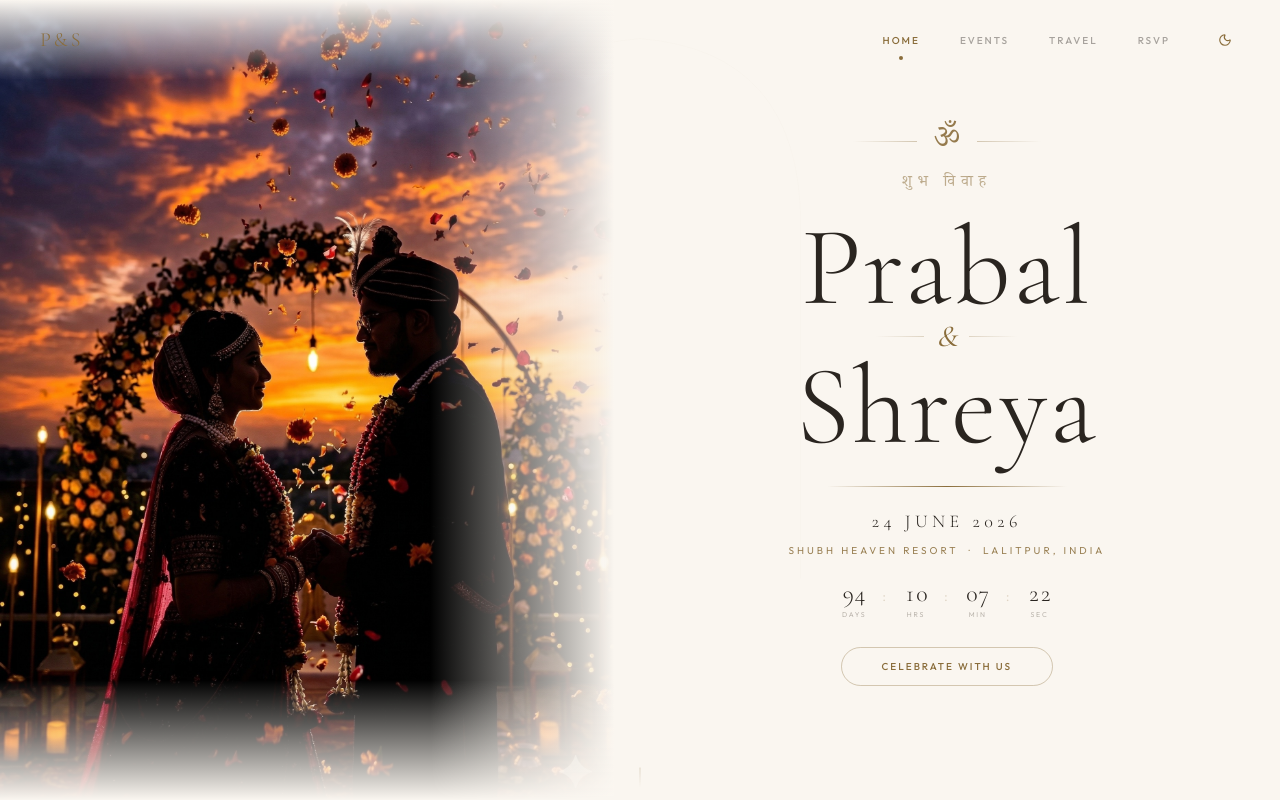
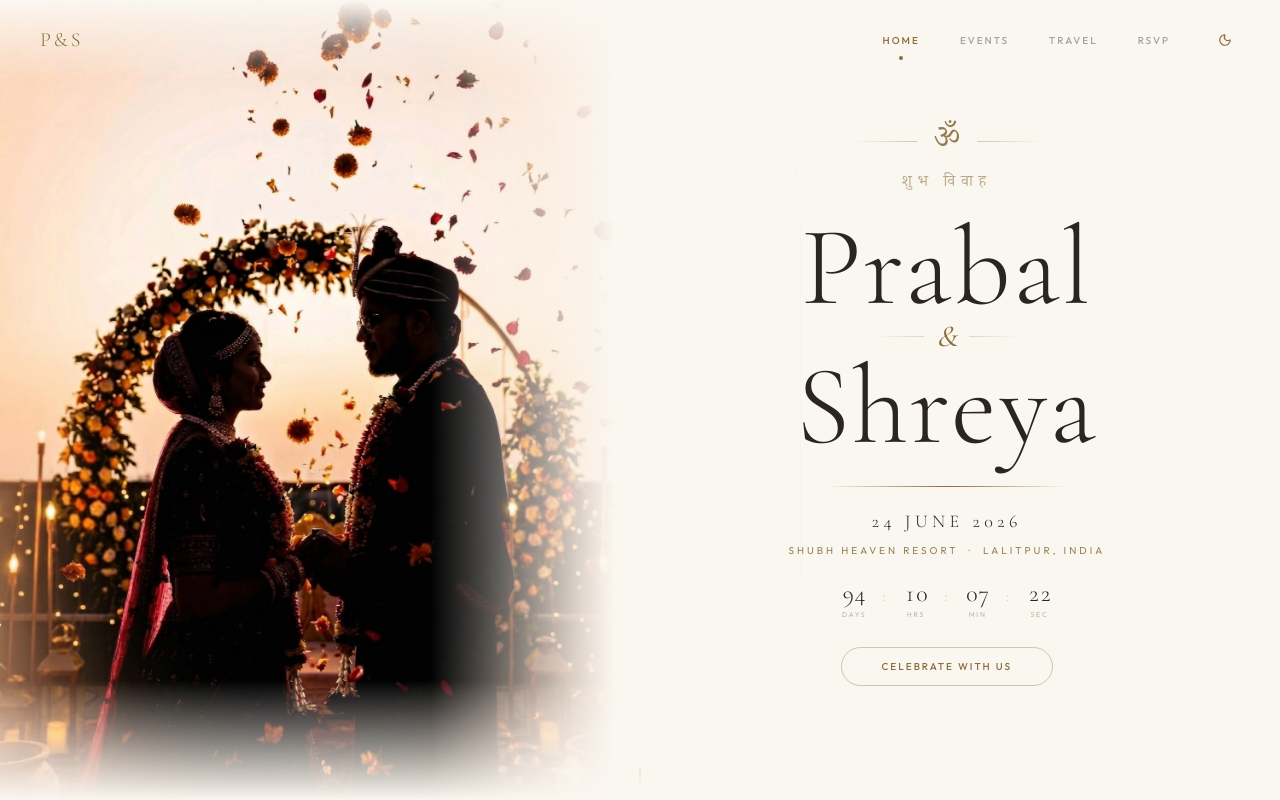
Before and after one commit to modiprabal/prabal-ki-shaadi, a Next.js app: page / in a window 1280 px wide. Both pictures are taken after a click on the button "Toggle theme". Shown: the top 800 px of the page. Built offline with nearby package versions, Linux system fonts and the light colour scheme.

Commit message:
feat: Add light mode hero image and implement theme-based display toggling.

```diff
--- a/src/app/globals.css
+++ b/src/app/globals.css
@@ -70,3 +70,18 @@ body {
   transition: background-color 0.5s ease, color 0.5s ease,
               border-color 0.5s ease, box-shadow 0.5s ease;
 }
+
+/* ─── Theme-based Hero Image Toggling ─── */
+.light-hero-img {
+  display: none !important;
+}
+.dark-hero-img {
+  display: block !important;
+}
+
+[data-theme="light"] .light-hero-img {
+  display: block !important;
+}
+[data-theme="light"] .dark-hero-img {
+  display: none !important;
+}
--- a/src/components/HeroSection.tsx
+++ b/src/components/HeroSection.tsx
@@ -98,7 +98,15 @@ export default function HeroSection() {
               fill
               priority
               sizes="48vw"
-              className="object-cover object-center"
+              className="object-cover object-center dark-hero-img"
+            />
+            <Image
+              src="/couple-hero-light.jpeg"
+              alt={`${groom.firstName} & ${bride.firstName}`}
+              fill
+              priority
+              sizes="48vw"
+              className="object-cover object-center light-hero-img"
             />
           </motion.div>
           {/* Right edge fade — gentle blend into text area */}
```
Also changed, not shown: public/couple-hero-light.jpeg (added).
